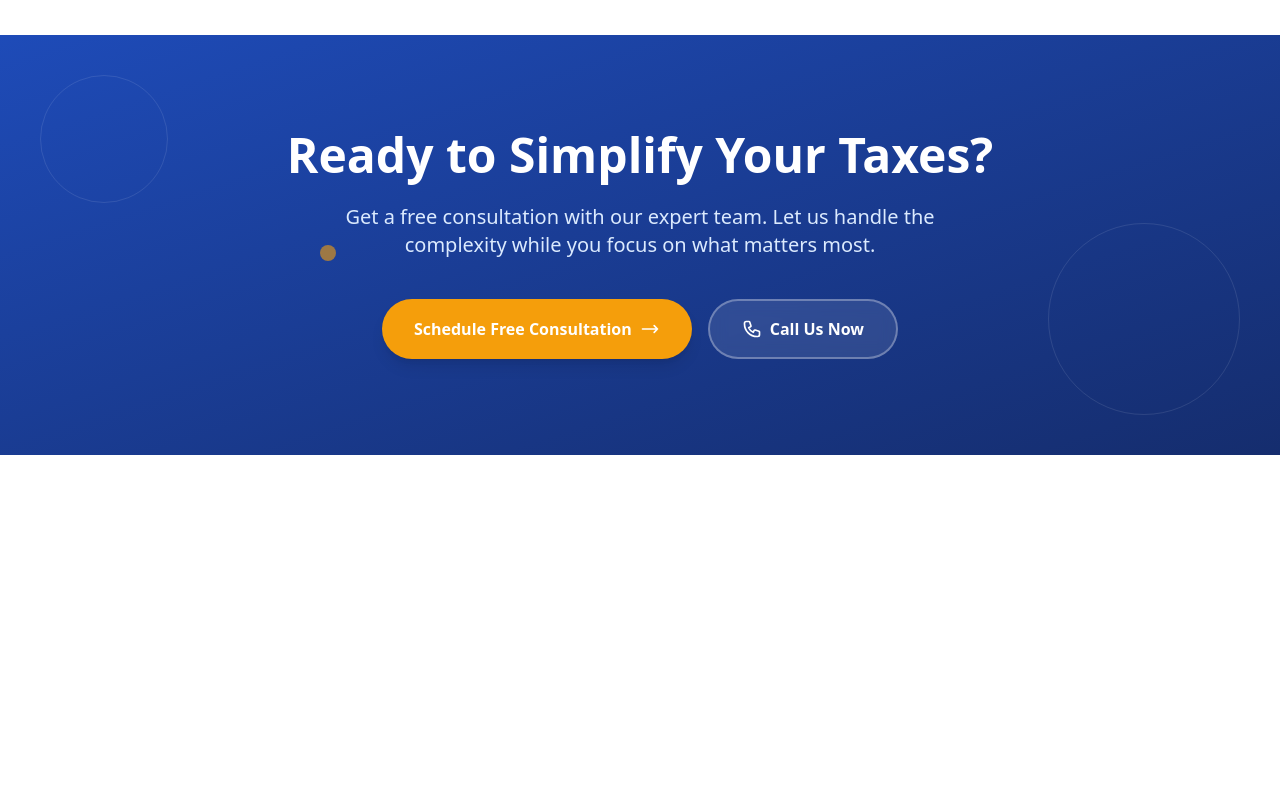
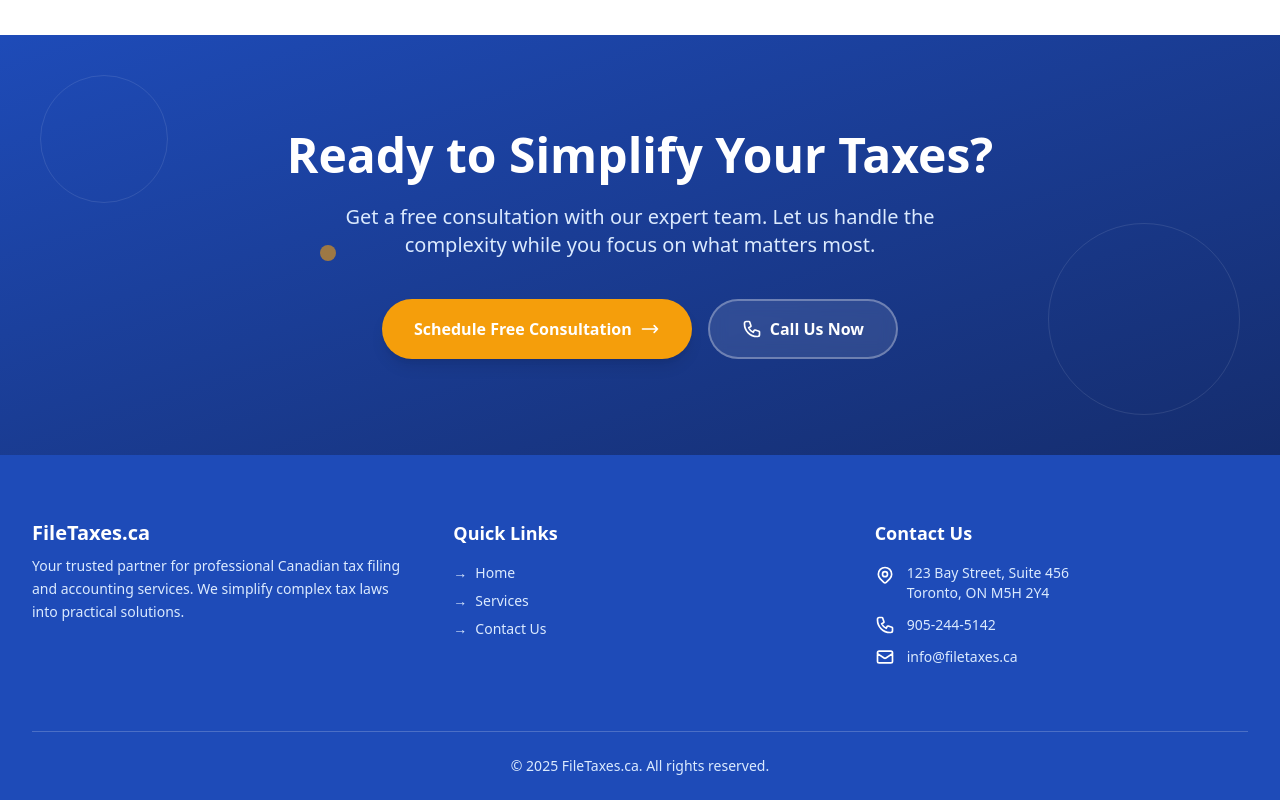
Before and after one commit to SimranDev/file-taxes-ca, a Next.js app: page / in a window 1280 px wide. Shown: the part 3008-3808 px from the top of the page. Before the commit the page ends 3463 px from the top, so only its background shows below. Built offline with nearby package versions, Linux system fonts and the light colour scheme.

Commit message:
feat: add footer component and integrate it into the layout feat: update gradient classes to linear for consistency

```diff
--- a/src/app/layout.tsx
+++ b/src/app/layout.tsx
@@ -2,6 +2,7 @@ import type { Metadata } from "next";
 import { Geist, Geist_Mono } from "next/font/google";
 import "./globals.css";
 import Navbar from "@/src/components/Navbar";
+import Footer from "@/src/components/Footer";
 
 const geistSans = Geist({
   variable: "--font-geist-sans",
@@ -29,6 +30,7 @@ export default function RootLayout({
       <body className={`${geistSans.variable} ${geistMono.variable} antialiased`}>
         <Navbar />
         {children}
+        <Footer />
       </body>
     </html>
   );
--- a/src/app/services/page.tsx
+++ b/src/app/services/page.tsx
@@ -92,12 +92,12 @@ export default function ServicesPage() {
   return (
     <div className="min-h-screen">
       {/* Hero Section */}
-      <section className="bg-gradient-to-br from-blue-50 via-white to-blue-50 pt-24 pb-16 lg:pt-32 lg:pb-24">
+      <section className="bg-linear-to-br from-blue-50 via-white to-blue-50 pt-24 pb-16 lg:pt-32 lg:pb-24">
         <div className="max-w-7xl mx-auto px-4 sm:px-6 lg:px-8">
           <div className="grid lg:grid-cols-2 gap-12 items-center">
             {/* Hero Illustration */}
             <div className="relative order-2 lg:order-1">
-              <div className="bg-gradient-to-br from-[#1E4BB8]/10 to-blue-100 rounded-3xl p-8 lg:p-12">
+              <div className="bg-linear-to-br from-[#1E4BB8]/10 to-blue-100 rounded-3xl p-8 lg:p-12">
                 <svg className="w-full max-w-md mx-auto" viewBox="0 0 400 300" fill="none" xmlns="http://www.w3.org/2000/svg">
                   {/* Person */}
                   <circle cx="150" cy="80" r="35" fill="#FFE4C4" />
@@ -178,10 +178,10 @@ export default function ServicesPage() {
             {services.map((service) => (
               <div
                 key={service.id}
-                className="group bg-gradient-to-br from-gray-50 to-white border border-gray-100 rounded-2xl p-8 hover:shadow-xl hover:border-[#1E4BB8]/20 transition-all duration-300"
+                className="group bg-linear-to-br from-gray-50 to-white border border-gray-100 rounded-2xl p-8 hover:shadow-xl hover:border-[#1E4BB8]/20 transition-all duration-300"
               >
                 <div className="flex items-start gap-6">
-                  <div className="flex-shrink-0 w-16 h-16 bg-blue-50 rounded-xl flex items-center justify-center text-gray-700 group-hover:bg-[#1E4BB8]/10 transition-colors">
+                  <div className="shrink-0 w-16 h-16 bg-blue-50 rounded-xl flex items-center justify-center text-gray-700 group-hover:bg-[#1E4BB8]/10 transition-colors">
                     {service.icon}
                   </div>
                   <div className="flex-1">
@@ -197,7 +197,7 @@ export default function ServicesPage() {
       </section>
 
       {/* Why Choose Us Section */}
-      <section className="py-16 lg:py-24 bg-gradient-to-br from-[#1E4BB8] to-[#1a3f9e]">
+      <section className="py-16 lg:py-24 bg-linear-to-br from-[#1E4BB8] to-[#1a3f9e]">
         <div className="max-w-7xl mx-auto px-4 sm:px-6 lg:px-8">
           <div className="grid lg:grid-cols-2 gap-12 items-center">
             {/* Image/Illustration */}
--- /dev/null
+++ b/src/components/Footer.tsx
@@ -0,0 +1,89 @@
+import Link from "next/link";
+import { CONTACT, ADDRESS } from "@/src/constants/contact";
+
+export default function Footer() {
+  const currentYear = new Date().getFullYear();
+
+  const quickLinks = [
+    { href: "/", label: "Home" },
+    { href: "/services", label: "Services" },
+    { href: "/contact", label: "Contact Us" },
+  ];
+
+  return (
+    <footer className="bg-[#1E4BB8] text-white">
+      <div className="max-w-7xl mx-auto px-4 sm:px-6 lg:px-8">
+        {/* Main Footer Content */}
+        <div className="py-12 lg:py-16 grid grid-cols-1 md:grid-cols-2 lg:grid-cols-3 gap-8 lg:gap-12">
+          {/* Company Info */}
+          <div className="space-y-4 md:col-span-2 lg:col-span-1">
+            <div>
+              <h3 className="text-xl font-bold text-white mb-2">{ADDRESS.COMPANY}</h3>
+              <p className="text-blue-100 text-sm leading-relaxed">
+                Your trusted partner for professional Canadian tax filing and accounting services. We simplify complex tax laws into practical solutions.
+              </p>
+            </div>
+          </div>
+
+          {/* Quick Links */}
+          <div>
+            <h3 className="text-lg font-semibold text-white mb-4">Quick Links</h3>
+            <ul className="space-y-2">
+              {quickLinks.map((link) => (
+                <li key={link.href}>
+                  <Link
+                    href={link.href}
+                    className="text-blue-100 hover:text-white transition-colors duration-200 text-sm flex items-center group"
+                  >
+                    <span className="mr-2 group-hover:mr-3 transition-all duration-200">→</span>
+                    {link.label}
+                  </Link>
+                </li>
+              ))}
+            </ul>
+          </div>
+
+          {/* Contact Info */}
+          <div>
+            <h3 className="text-lg font-semibold text-white mb-4">Contact Us</h3>
+            <ul className="space-y-3 text-sm">
+              <li className="flex items-start">
+                <svg className="w-5 h-5 text-white mr-3 mt-0.5 shrink-0" fill="none" stroke="currentColor" viewBox="0 0 24 24">
+                  <path strokeLinecap="round" strokeLinejoin="round" strokeWidth={2} d="M17.657 16.657L13.414 20.9a1.998 1.998 0 01-2.827 0l-4.244-4.243a8 8 0 1111.314 0z" />
+                  <path strokeLinecap="round" strokeLinejoin="round" strokeWidth={2} d="M15 11a3 3 0 11-6 0 3 3 0 016 0z" />
+                </svg>
+                <span className="text-blue-100">
+                  {ADDRESS.STREET}<br />
+                  {ADDRESS.CITY}, {ADDRESS.PROVINCE} {ADDRESS.POSTAL_CODE}
+                </span>
+              </li>
+              <li className="flex items-center">
+                <svg className="w-5 h-5 text-white mr-3 shrink-0" fill="none" stroke="currentColor" viewBox="0 0 24 24">
+                  <path strokeLinecap="round" strokeLinejoin="round" strokeWidth={2} d="M3 5a2 2 0 012-2h3.28a1 1 0 01.948.684l1.498 4.493a1 1 0 01-.502 1.21l-2.257 1.13a11.042 11.042 0 005.516 5.516l1.13-2.257a1 1 0 011.21-.502l4.493 1.498a1 1 0 01.684.949V19a2 2 0 01-2 2h-1C9.716 21 3 14.284 3 6V5z" />
+                </svg>
+                <a href={CONTACT.PHONE_HREF} className="text-blue-100 hover:text-white transition-colors duration-200">
+                  {CONTACT.PHONE}
+                </a>
+              </li>
+              <li className="flex items-center">
+                <svg className="w-5 h-5 text-white mr-3 shrink-0" fill="none" stroke="currentColor" viewBox="0 0 24 24">
+                  <path strokeLinecap="round" strokeLinejoin="round" strokeWidth={2} d="M3 8l7.89 5.26a2 2 0 002.22 0L21 8M5 19h14a2 2 0 002-2V7a2 2 0 00-2-2H5a2 2 0 00-2 2v10a2 2 0 002 2z" />
+                </svg>
+                <a href={`mailto:${CONTACT.EMAIL}`} className="text-blue-100 hover:text-white transition-colors duration-200">
+                  {CONTACT.EMAIL}
+                </a>
+              </li>
+            </ul>
+          </div>
+        </div>
+
+        {/* Bottom Bar */}
+        <div className="border-t border-white/20 py-6">
+          <p className="text-blue-100 text-sm text-center">
+            © {currentYear} {ADDRESS.COMPANY}. All rights reserved.
+          </p>
+        </div>
+      </div>
+    </footer>
+  );
+}
--- a/src/components/Navbar.tsx
+++ b/src/components/Navbar.tsx
@@ -41,7 +41,7 @@ export default function Navbar() {
       <div className="max-w-7xl mx-auto px-4 sm:px-6 lg:px-8">
         <div className="flex justify-between items-center h-14 md:h-17">
           {/* Logo */}
-          <div className="flex-shrink-0">
+          <div className="shrink-0">
             <Link href="/" className="flex items-center">
               <Image
                 src={isScrolled ? "/ft-logo-light.png" : "/ft-logo-dark.png"}
```
Also changed, not shown: src/app/page.tsx (+8 -8 lines).
